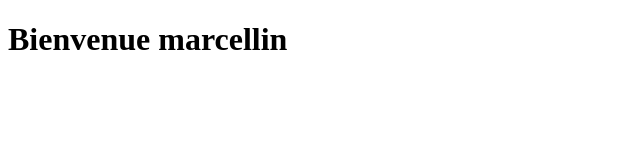
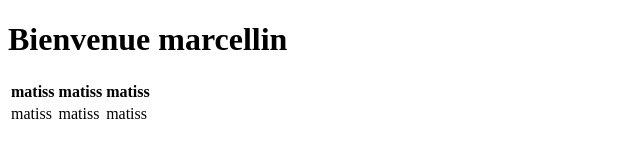
Before and after one commit to Devwebtafa4/git_flow, a plain HTML site: page test.html in a window 1280 px wide. Shown: the whole page, without its empty margins (0-640 px from the left). Drawn offline with Linux system fonts and the light colour scheme.

Commit message:
add a table

```diff
--- a/test.html
+++ b/test.html
@@ -7,5 +7,17 @@
 </head>
 <body>
     <h1> Bienvenue marcellin</h1>
+    <table style="border: 2px;">
+        <tr>
+            <th>matiss</th>
+            <th>matiss</th>
+            <th>matiss</th>
+        </tr>
+        <tr>
+            <td>matiss</td>
+            <td>matiss</td>
+            <td>matiss</td>
+        </tr>
+    </table>
 </body>
 </html>
```
